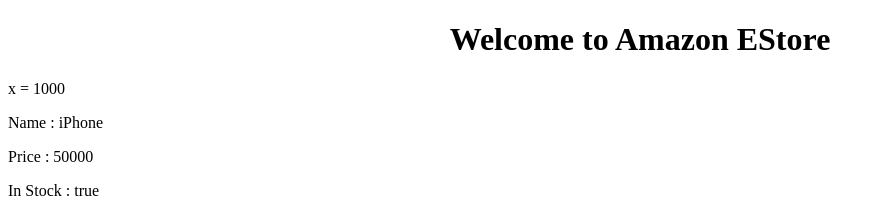
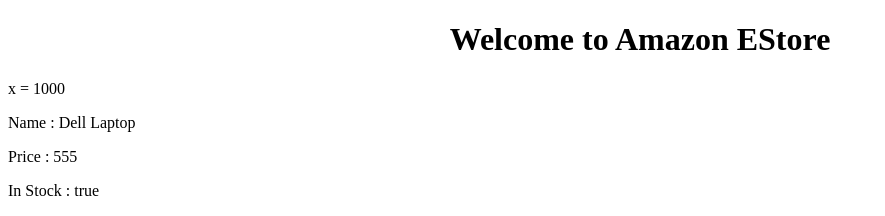
Before and after one commit to aw1app/sl-cis-jun-25, an Angular app in the folder PHASE1/ANGULAR/project1/: page / in a window 1280 px wide. Shown: the top 216 px of the page, without its empty margins (0-885 px from the left). Built offline with nearby package versions, Linux system fonts and the light colour scheme.

Commit message:
angular updates

```diff
--- a/PHASE1/ANGULAR/project1/src/app/app.component.html
+++ b/PHASE1/ANGULAR/project1/src/app/app.component.html
@@ -1,8 +1,9 @@
 <h1 style="text-align:center"> Welcome to Amazon EStore</h1>
 
 x = {{ x }}
+<!-- price1: "{{price1}} -->
 
-<product name="iPhone" [price]="50000" [inStock]="true"></product>
+<product name="{{name1}}" [price]="price1" [inStock]="true" ></product>
 <br><br>
 <product name="Samsung" [price]="25000" [inStock]="false"></product>
 <br><br>
--- a/PHASE1/ANGULAR/project1/src/app/app.component.ts
+++ b/PHASE1/ANGULAR/project1/src/app/app.component.ts
@@ -13,4 +13,7 @@
   title = 'ABC XYZ';
 
   x=1000;
+
+  name1:string="Dell Laptop";
+  price1:number=555;
 }
```
